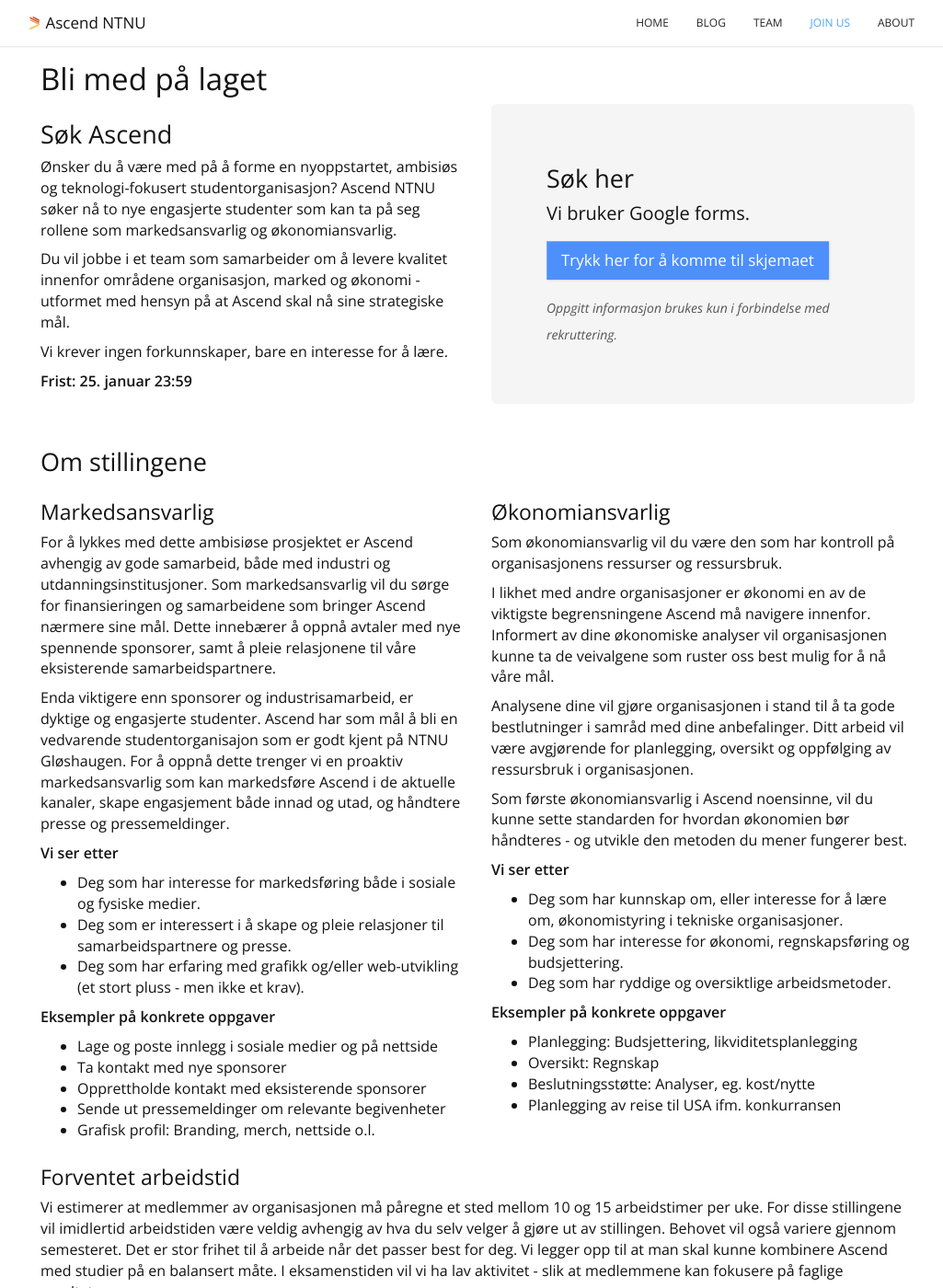
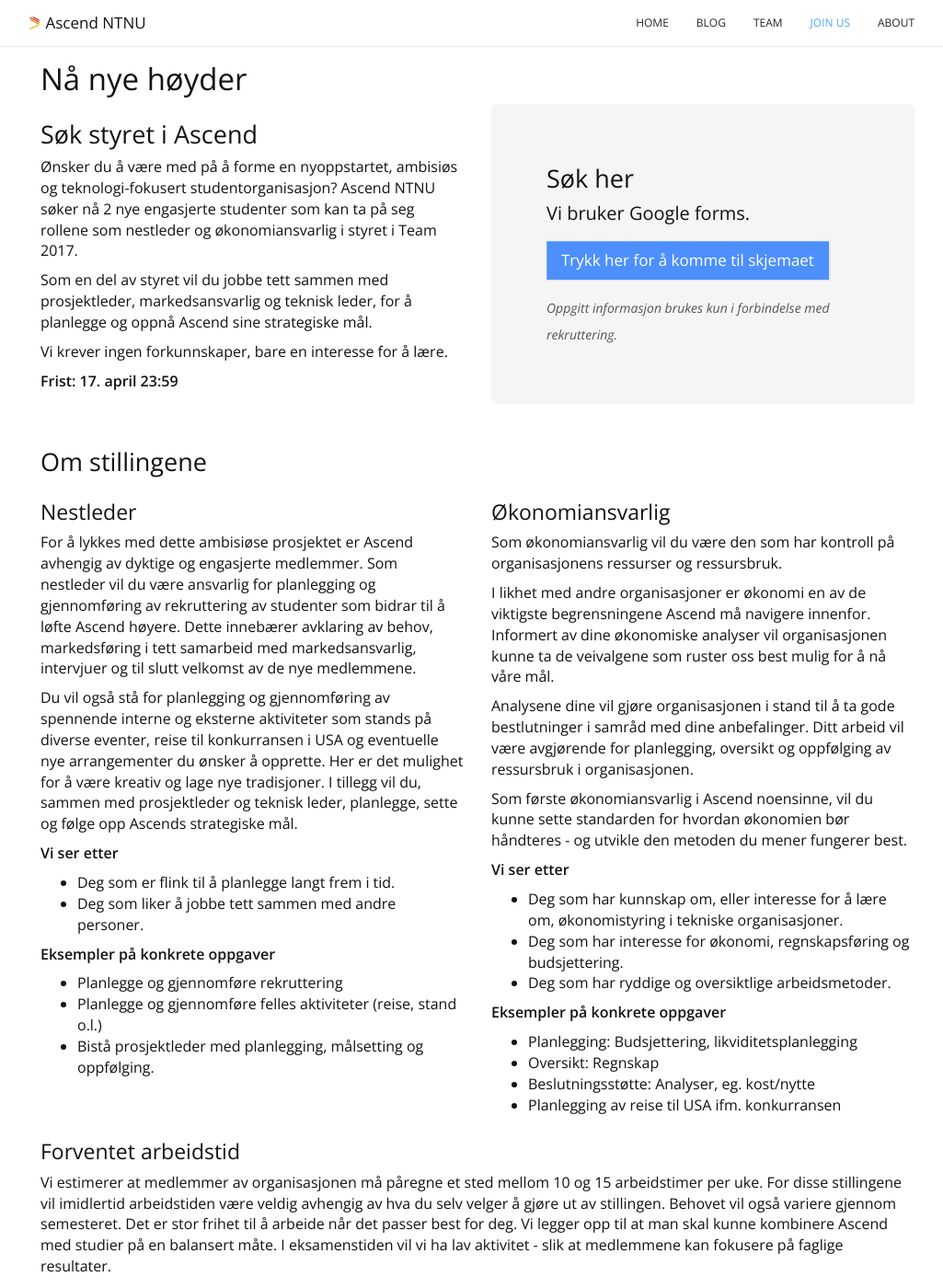
Before and after one commit to AscendNTNU/AscendNTNU.github.io, a Jekyll site: the page built from join.html, in a window 1280 px wide and 1400 px high. Shown: the whole window at 92% size, without its empty margins (121-1146 px from the left). Built offline with Jekyll 4.4.1, drawn with Linux system fonts in a browser that asks for light colours.

Commit message:
Update join.html for styreopptak 2016

```diff
--- a/join.html
+++ b/join.html
@@ -4,28 +4,27 @@
 permalink: /join/
 ---
 <div class="container">
-	<h1>Bli med på laget</h1>
+	<h1>Nå nye høyder</h1>
 	<div class="row">
 		<div class="col-md-6">
-			<h2>Søk Ascend</h2>
+			<h2>Søk styret i Ascend</h2>
 			<p>
-				Ønsker du å være med på å forme en nyoppstartet, ambisiøs og teknologi-fokusert studentorganisasjon? Ascend NTNU søker nå to nye engasjerte studenter som kan ta på seg rollene som markedsansvarlig og økonomiansvarlig.
+				Ønsker du å være med på å forme en nyoppstartet, ambisiøs og teknologi-fokusert studentorganisasjon?  Ascend NTNU søker nå 2 nye engasjerte studenter som kan ta på seg rollene som nestleder og økonomiansvarlig i styret i Team 2017.
 			</p>
 			<p>
-				Du vil jobbe i et team som samarbeider om å levere kvalitet innenfor områdene organisasjon, marked og økonomi - utformet med hensyn på at Ascend skal nå sine strategiske mål.
-			</p>
+				Som en del av styret vil du jobbe tett sammen med prosjektleder, markedsansvarlig og teknisk leder, for å planlegge og oppnå Ascend sine strategiske mål.
 			<p>
 				Vi krever ingen forkunnskaper, bare en interesse for å lære.
 			</p>
 			<p>
-			<strong>Frist: 25. januar 23:59</strong>
+			<strong>Frist: 17. april 23:59</strong>
 			</p>
 		</div>
 		<div class="col-md-6">
 			<div class="jumbotron">
 			  <h2>Søk her</h2>
 			  <p>Vi bruker Google forms.</p>
-			  <p><a class="btn btn-primary btn-lg" href="http://goo.gl/forms/GbDHbBImCJ" role="button">Trykk her for å komme til skjemaet</a></p>
+			  <p><a class="btn btn-primary btn-lg" href="http://goo.gl/forms/e334e8Vp2b" role="button">Trykk her for å komme til skjemaet</a></p>
 			  <p><small>Oppgitt informasjon brukes kun i forbindelse med rekruttering.</small>
 			  </p>
 			</div>
@@ -38,38 +37,31 @@
 	</div>
 	<div class="row">
 		<div class="col-md-6">
-			<h3>Markedsansvarlig</h3>
+			<h3>Nestleder</h3>
 			<p>
-				For å lykkes med dette ambisiøse prosjektet er Ascend avhengig av gode samarbeid, både med industri og utdanningsinstitusjoner. Som markedsansvarlig vil du sørge for finansieringen og samarbeidene som bringer Ascend nærmere sine mål. Dette innebærer å oppnå avtaler med nye spennende sponsorer, samt å pleie relasjonene til våre eksisterende samarbeidspartnere.
+				For å lykkes med dette ambisiøse prosjektet er Ascend avhengig av dyktige og engasjerte medlemmer. Som nestleder vil du være ansvarlig for planlegging og gjennomføring av rekruttering av studenter som bidrar til å løfte Ascend høyere. Dette innebærer avklaring av behov, markedsføring i tett samarbeid med markedsansvarlig, intervjuer og til slutt velkomst av de nye medlemmene.
 			</p>
 			<p>
-				Enda viktigere enn sponsorer og industrisamarbeid, er dyktige og engasjerte studenter. Ascend har som mål å bli en vedvarende studentorganisajon som er godt kjent på NTNU Gløshaugen. For å oppnå dette trenger vi en proaktiv markedsansvarlig som kan markedsføre Ascend i de aktuelle kanaler, skape engasjement både innad og utad, og håndtere presse og pressemeldinger.
+				Du vil også stå for planlegging og gjennomføring av spennende interne og eksterne aktiviteter som stands på diverse eventer, reise til konkurransen i USA og eventuelle nye arrangementer du ønsker å opprette. Her er det mulighet for å være kreativ og lage nye tradisjoner. I tillegg vil du, sammen med prosjektleder og teknisk leder, planlegge, sette og følge opp Ascends strategiske mål.
 			</p>
 
 
 			<p><strong>Vi ser etter</strong></p>
 			<ul>
-				<li>Deg som har interesse for markedsføring både i sosiale og fysiske medier. </li>
-				<li>Deg som er interessert i å skape og pleie relasjoner til samarbeidspartnere og presse.</li>
-				<li>Deg som har erfaring med grafikk og/eller web-utvikling (et stort pluss - men ikke et krav).</li>
+				<li>Deg som er flink til å planlegge langt frem i tid. </li>
+				<li>Deg som liker å jobbe tett sammen med andre personer.</li>
 			</ul>
 
 			<p><strong>Eksempler på konkrete oppgaver</strong></p>
 			<ul>
 				<li>
-					Lage og poste innlegg i sosiale medier og på nettside
+					Planlegge og gjennomføre rekruttering
 				</li>
 				<li>
-					Ta kontakt med nye sponsorer
+					Planlegge og gjennomføre felles aktiviteter (reise, stand o.l.)
 				</li>
 				<li>
-					Opprettholde kontakt med eksisterende sponsorer
-				</li>
-				<li>
-					Sende ut pressemeldinger om relevante begivenheter
-				</li>
-				<li>
-					Grafisk profil: Branding, merch, nettside o.l.
+					Bistå prosjektleder med planlegging, målsetting og oppfølging.
 				</li>
 			</ul>
 		</div>
```
